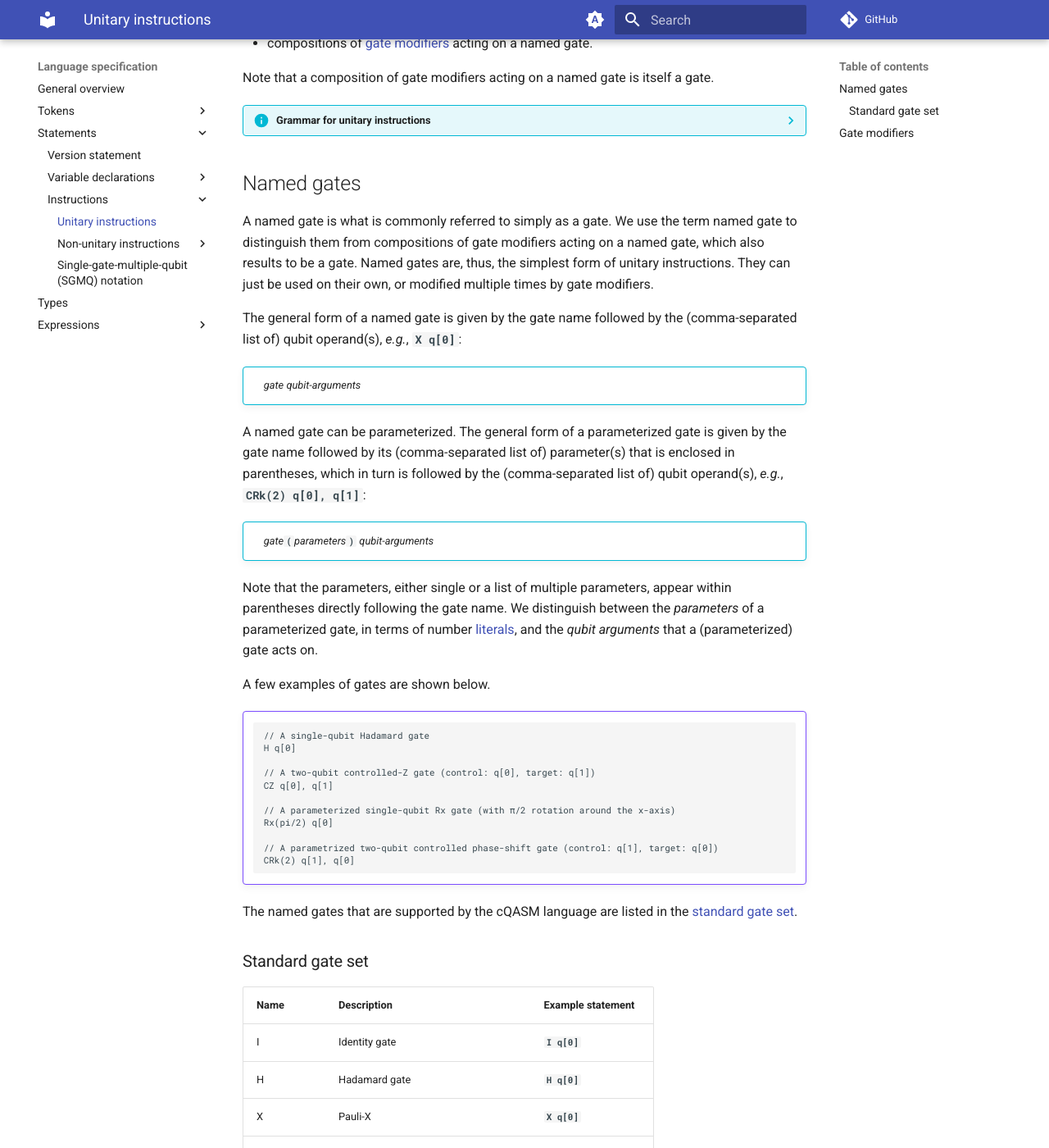
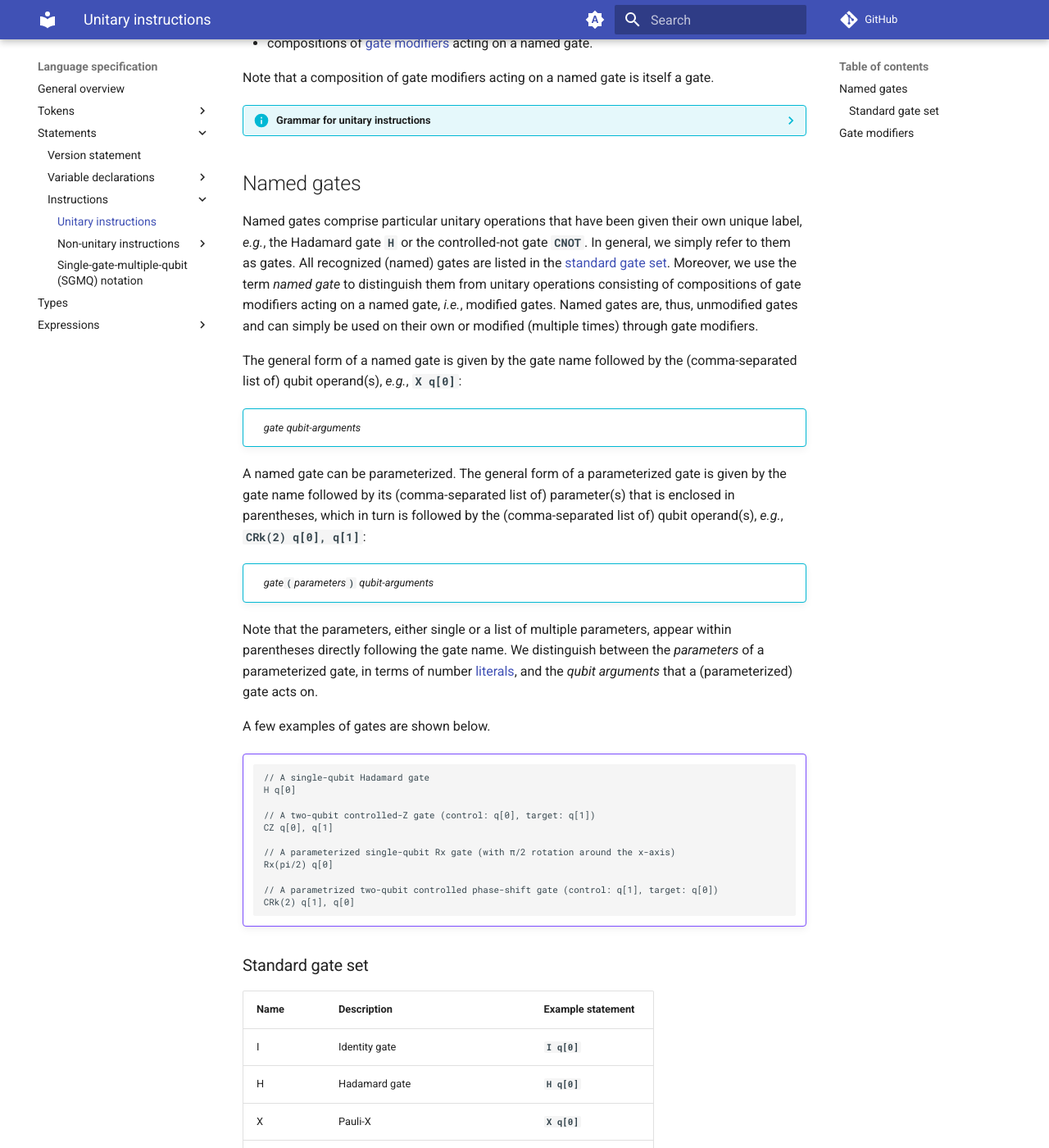
Before and after one commit to QuTech-Delft/cQASM-spec, an MkDocs documentation site: the page built from docs/language_specification/statements/instructions/unitary_instructions.md, in a window 1280 px wide and 1400 px high, scrolled down 288 px. Shown: the whole window at 82% size. Built offline with MkDocs 1.6.1 and Material for MkDocs 9.7.7, drawn with Linux system fonts in a browser that asks for light colours; comment, search, counter and statistics services are not loaded; the version menu is left out.

Commit message:
Add a little introduction for the Named gates section.

````diff
--- a/docs/language_specification/statements/instructions/unitary_instructions.md
+++ b/docs/language_specification/statements/instructions/unitary_instructions.md
@@ -59,11 +59,14 @@ Note that a composition of gate modifiers acting on a named gate is itself a gat
 
 ## Named gates
 
-A named gate is what is commonly referred to simply as a gate.
-We use the term named gate to distinguish them from compositions of gate modifiers acting on a named gate,
-which also results to be a gate.
-Named gates are, thus, the simplest form of unitary instructions.
-They can just be used on their own, or modified multiple times by gate modifiers.
+Named gates comprise particular unitary operations that have been given their own unique label,
+_e.g._, the Hadamard gate **`H`** or the controlled-not gate **`CNOT`**.
+In general, we simply refer to them as gates.
+All recognized (named) gates are listed in the [standard gate set](unitary_instructions.md#standard-gate-set).
+Moreover, we use the term _named gate_ to distinguish them from unitary operations consisting of
+compositions of gate modifiers acting on a named gate, _i.e._, modified gates.
+Named gates are, thus, unmodified gates and can simply be used on their own
+or modified (multiple times) through gate modifiers.
 
 The general form of a named gate is given by the gate name
 followed by the (comma-separated list of) qubit operand(s), _e.g._, **`X q[0]`**:
@@ -104,9 +107,6 @@ A few examples of gates are shown below.
     // A parametrized two-qubit controlled phase-shift gate (control: q[1], target: q[0])
     CRk(2) q[1], q[0]
     ```
-
-The named gates that are supported by the cQASM language
-are listed in the [standard gate set](unitary_instructions.md#standard-gate-set).
 
 ### Standard gate set
 
````
